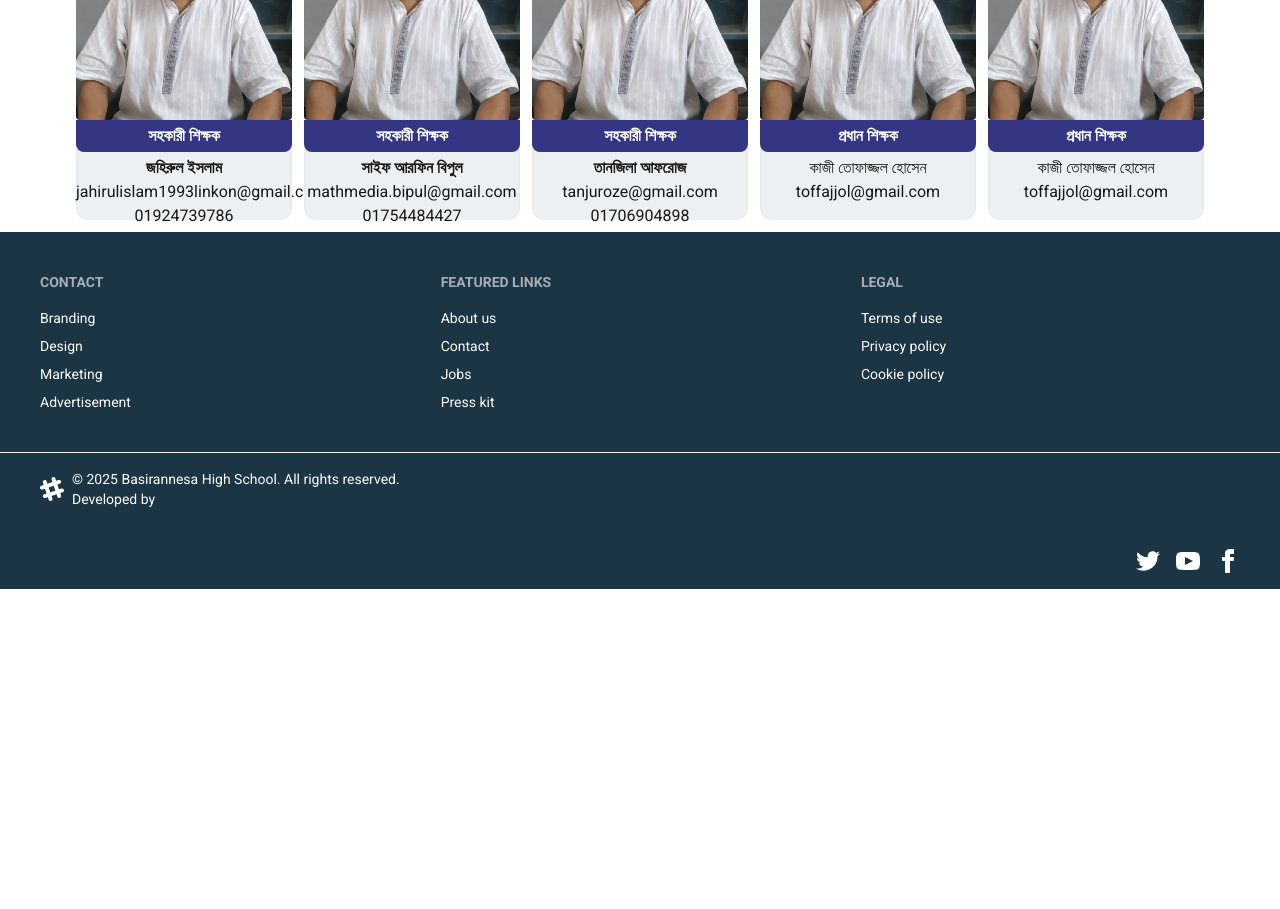
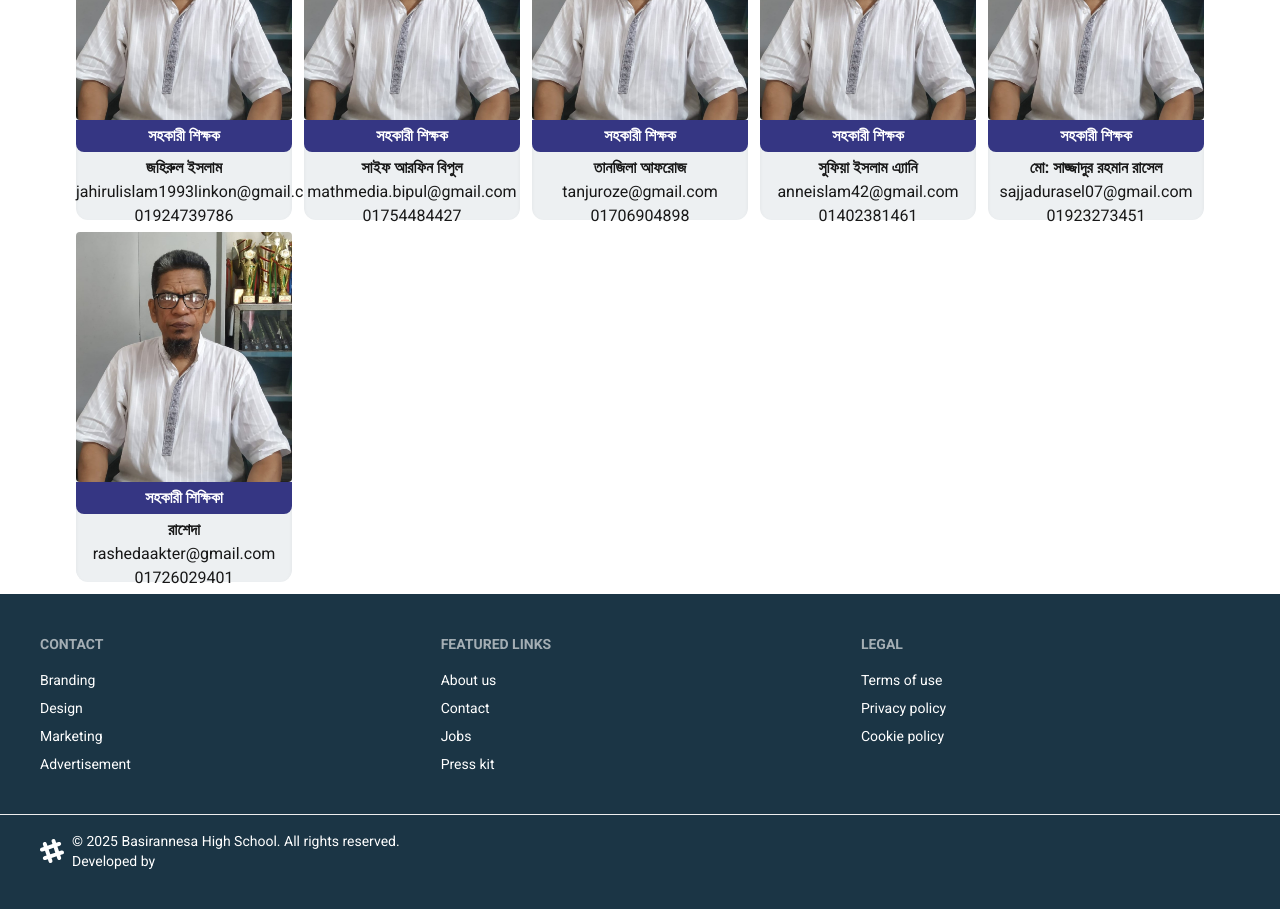
Before and after one commit to MahmudulHasan1211/basirannesa-high-school-website, a Next.js app in the folder front-end/: page /teacher in a window 1280 px wide. Shown: the part 1460-2369 px from the top of the page. Before the commit the page ends 2049 px from the top, so only its background shows below. Built offline with nearby package versions, Linux system fonts and the light colour scheme.

Commit message:
added missing teachers info

```diff
--- a/front-end/app/teacher/page.tsx
+++ b/front-end/app/teacher/page.tsx
@@ -347,10 +347,13 @@ export default function Teacher() {
               />
             </div>
             <h2 className=" text-[16px] font-semibold bg-[#353683] text-white p-1 rounded-b-lg">
-              প্রধান শিক্ষক
+              সহকারী শিক্ষক
             </h2>
-            <p className="mt-1">কাজী তোফাজ্জল হোসেন</p>
-            <p>toffajjol@gmail.com</p>
+            <p className="mt-1 font-bold">সুফিয়া ইসলাম এ্যানি</p>
+            <p>
+              <a href="mailto:anneislam42@gmail.com">anneislam42@gmail.com</a>
+            </p>
+            <p>01402381461</p>
           </div>
           <div className="bg-[#edf0f2] h-[500px] md:h-[350px] rounded-xl inset-shadow-sm text-center">
             <div className="w-full h-[400px] md:h-[250px] relative mx-auto overflow-hidden">
@@ -362,10 +365,31 @@ export default function Teacher() {
               />
             </div>
             <h2 className=" text-[16px] font-semibold bg-[#353683] text-white p-1 rounded-b-lg">
-              প্রধান শিক্ষক
+              সহকারী শিক্ষক
             </h2>
-            <p className="mt-1">কাজী তোফাজ্জল হোসেন</p>
-            <p>toffajjol@gmail.com</p>
+            <p className="mt-1 font-bold">মো: সাজ্জাদুর রহমান রাসেল</p>
+            <p>
+              <a href="mailto:sajjadurasel07@gmail.com">sajjadurasel07@gmail.com</a>
+            </p>
+            <p>01923273451</p>
+          </div>
+           <div className="bg-[#edf0f2] h-[500px] md:h-[350px] rounded-xl inset-shadow-sm text-center">
+            <div className="w-full h-[400px] md:h-[250px] relative mx-auto overflow-hidden">
+              <Image
+                src={head}
+                alt="Picture of the author"
+                fill
+                className="object-cover rounded transition-transform duration-300 hover:scale-110"
+              />
+            </div>
+            <h2 className=" text-[16px] font-semibold bg-[#353683] text-white p-1 rounded-b-lg">
+              সহকারী শিক্ষিকা
+            </h2>
+            <p className="mt-1 font-bold">রাশেদা</p>
+            <p>
+              <a href="mailto:rashedaakter@gmail.com">rashedaakter@gmail.com</a>
+            </p>
+            <p>01726029401</p>
           </div>
           {/*  */}
         </div>
```
